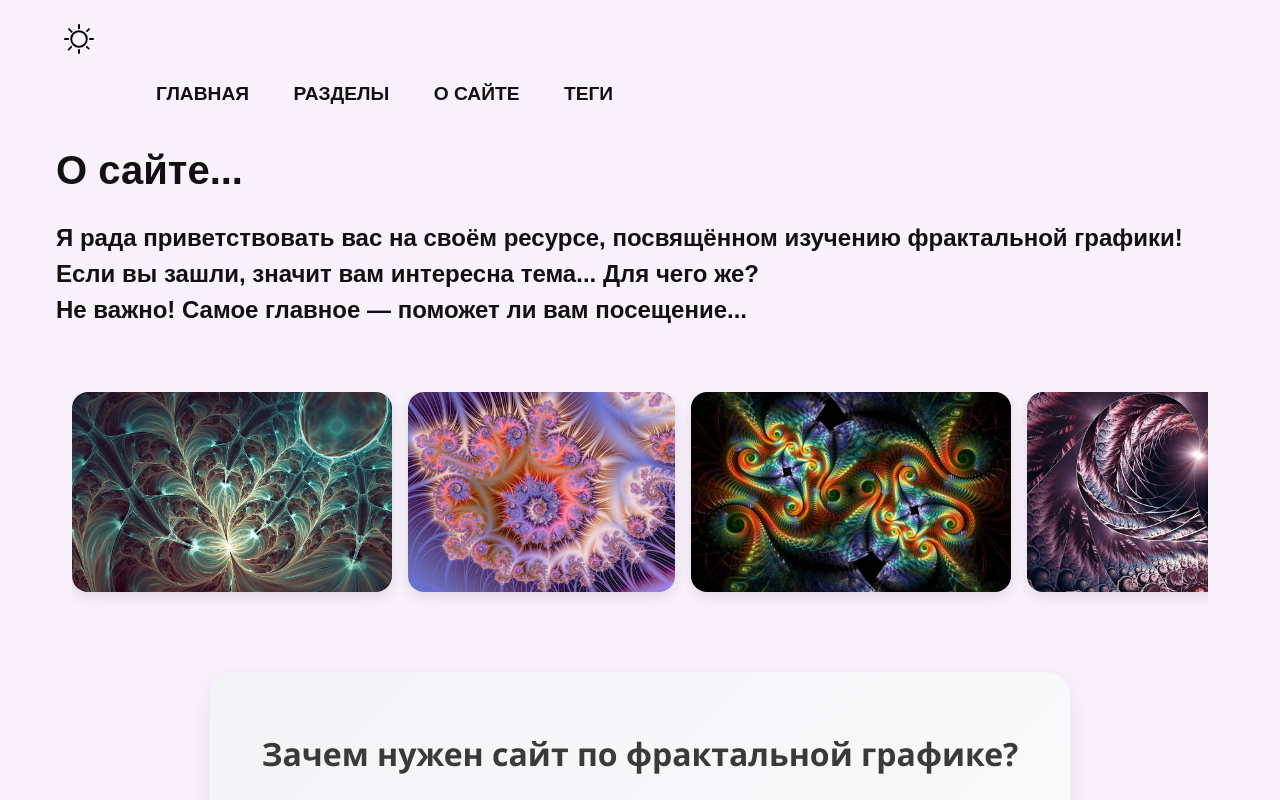
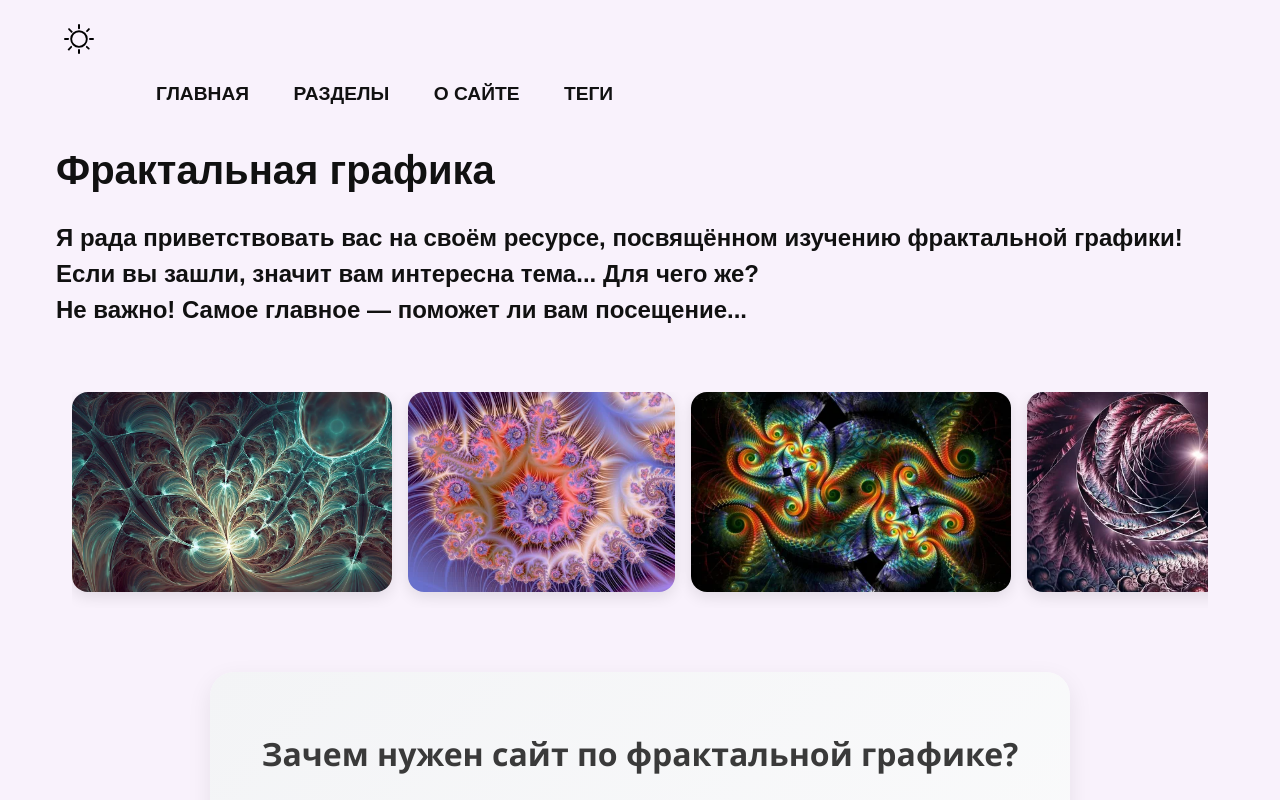
Before and after one commit to Lina-Al/fractastro, an Astro site: page / in a window 1280 px wide. Shown: the top 800 px of the page. Built offline with nearby package versions, Linux system fonts and the light colour scheme; Astro itself is replaced by a stand-in of ours.

Commit message:
исправления 2

```diff
--- a/src/pages/index.astro
+++ b/src/pages/index.astro
@@ -1,6 +1,6 @@
 ---
 import BaseLayout from '../layouts/BaseLayout.astro';
-const pageTitle = "О сайте...";
+const pageTitle = "Фрактальная графика";
 import Greeting from '../components/Greeting.jsx';
 ---
 <BaseLayout pageTitle={pageTitle}>
```
